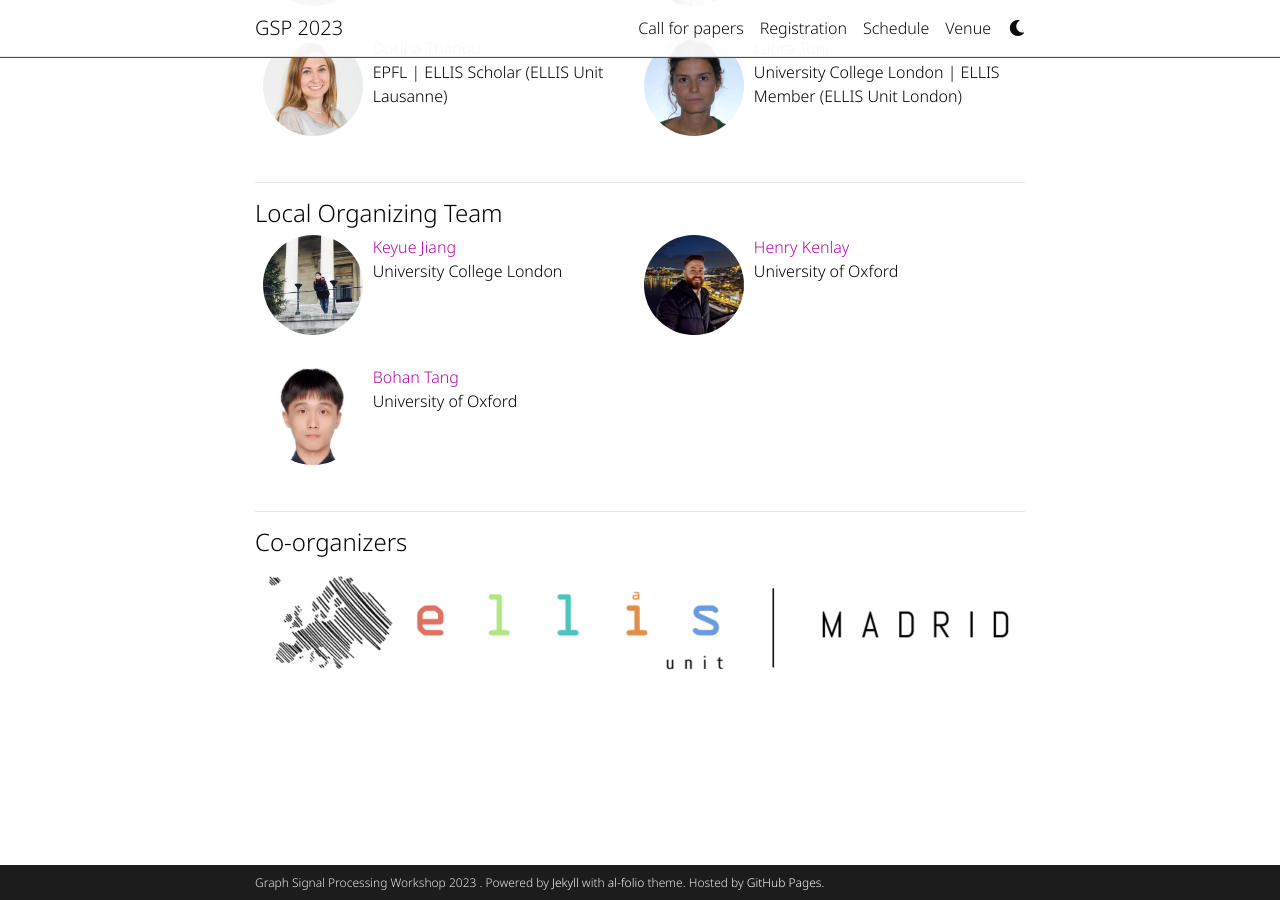
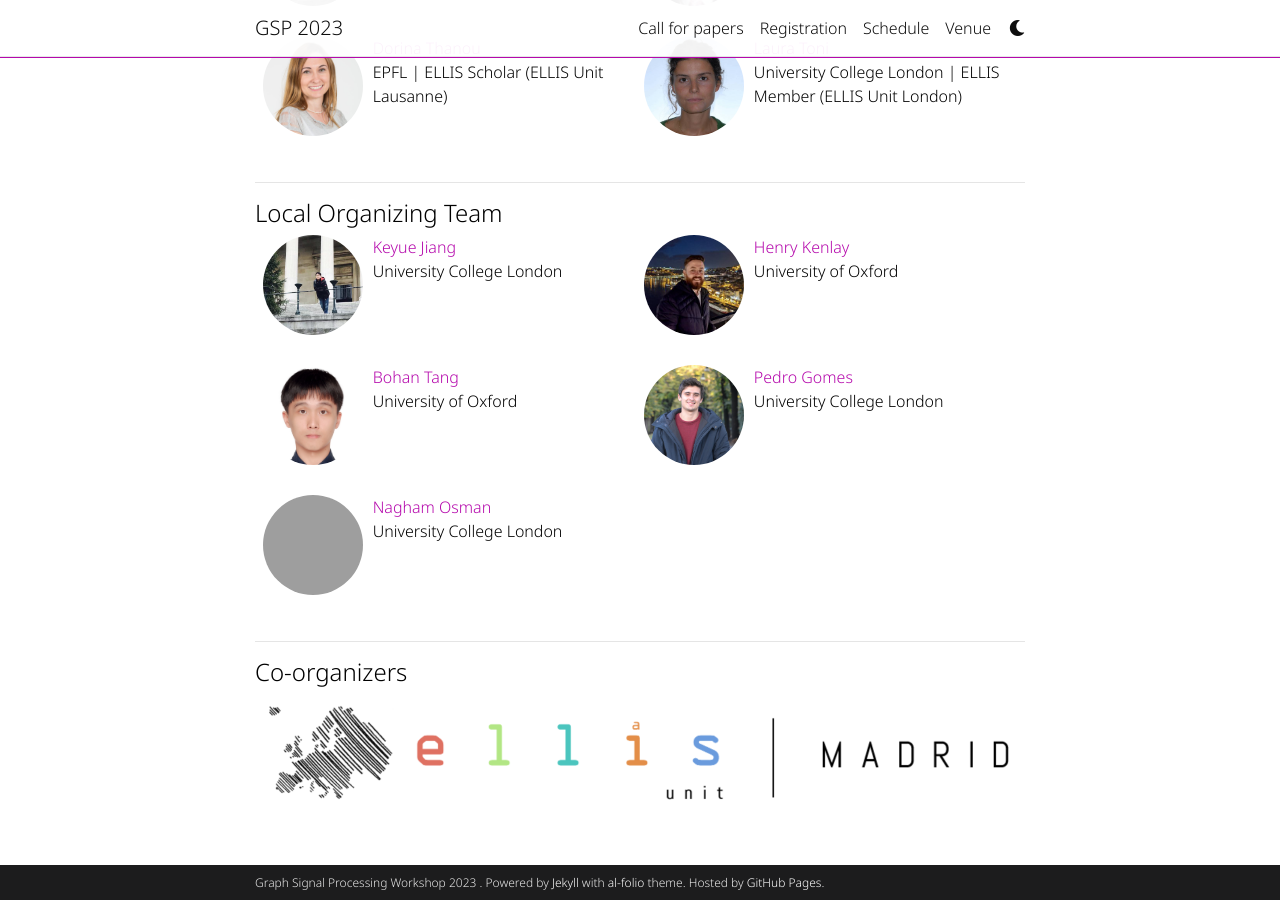
Before and after one commit to shreyasvinaya/gspworkshop2025.github.io, a Jekyll site: the page built from _pages/about.md, in a window 1280 px wide and 900 px high, scrolled down 1881 px. Built offline with Jekyll 4.4.1, drawn with Linux system fonts in a browser that asks for light colours; full-size pictures stand in for the smaller copies a plugin makes; comment, search, counter and statistics services are not loaded; a style sheet for code colours, icons or effects is not loaded; grey boxes are pictures that could not be loaded.

Commit message:
update organizer profile

```diff
--- a/_data/staff.yml
+++ b/_data/staff.yml
@@ -92,3 +92,16 @@ Local_team:
     affiliation: University of Oxford
     url: https://gspworkshop.github.io
     image: people/bohan_2.jpg
+
+  - name: Pedro Gomes
+    email: pedro.gomes.19@ucl.ac.uk
+    affiliation: University College London
+    url: https://laspucl2016.wpcomstaging.com/team/pedro-gomes/
+    image: people/pedro.jpg
+
+
+  - name: Nagham Osman
+    email: nagham.osman.21@ucl.ac.uk
+    affiliation: University College London
+    url: https://laspucl2016.wpcomstaging.com/team/nagham-osman/
+    image: people/nagham.jpg
```
Also changed, not shown: assets/img/people/pedro.jpg (added), 1 other file.
